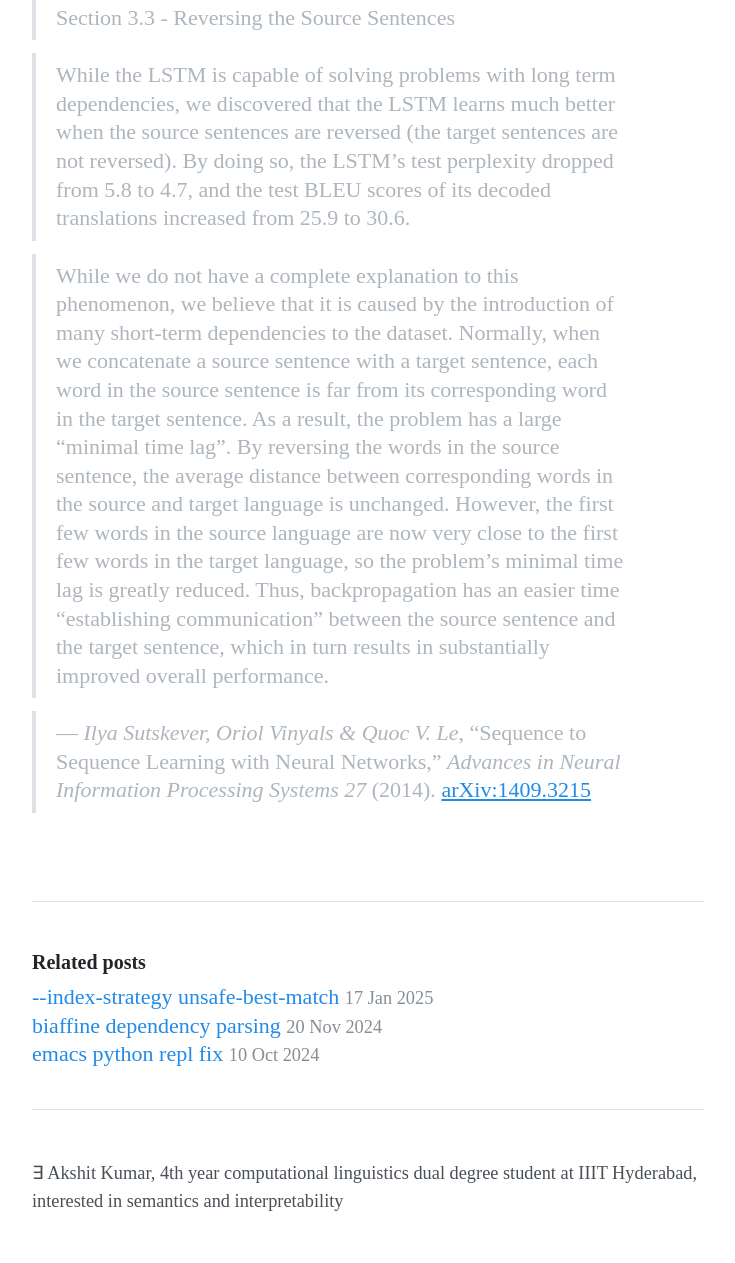
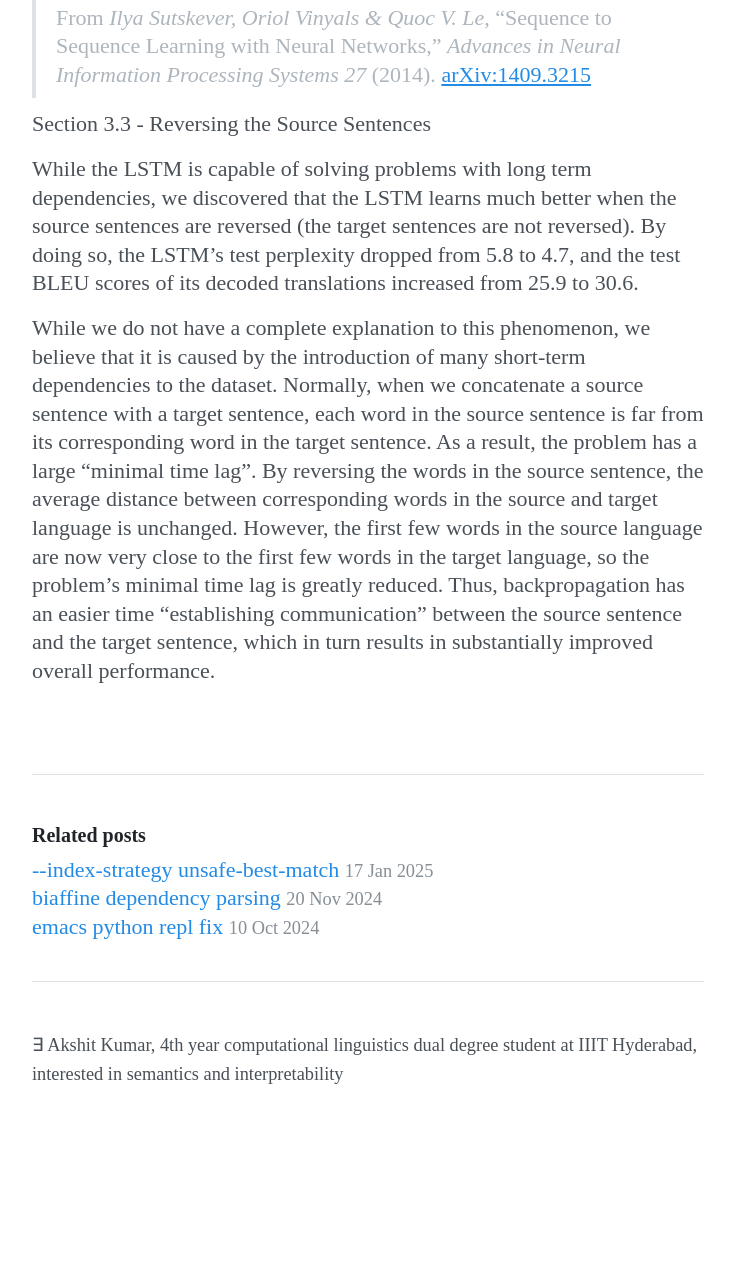
Before and after one commit to komikat/komikat.github.io, a Jekyll site: the page built from _posts/2025-06-06-establishing-communication.md, in a window 1280 px wide. Shown: the part 604-1867 px from the top of the page, without its empty margins (272-1007 px from the left). Built offline with Jekyll 4.4.1, drawn with Linux system fonts in a browser that asks for light colours; some web fonts are replaced; after the commit the page ends 1740 px from its top, so only the background shows below that.

Commit message:
remove full quotes, add citation in the beg

```diff
--- a/_posts/2025-06-06-establishing-communication.md
+++ b/_posts/2025-06-06-establishing-communication.md
@@ -7,10 +7,10 @@
 ![The Creation of Adam – Michelangelo](https://upload.wikimedia.org/wikipedia/commons/thumb/5/5b/Michelangelo_-_Creation_of_Adam_%28cropped%29.jpg/1920px-Michelangelo_-_Creation_of_Adam_%28cropped%29.jpg)
 *Michelangelo, The Creation of Adam (c. 1512)*
 
-> Section 3.3 - Reversing the Source Sentences
+> From *Ilya Sutskever, Oriol Vinyals & Quoc V. Le*, “Sequence to Sequence Learning with Neural Networks,” *Advances in Neural Information Processing Systems 27* (2014). [arXiv:1409.3215](https://arxiv.org/abs/1409.3215)
 
-> While the LSTM is capable of solving problems with long term dependencies, we discovered that the LSTM learns much better when the source sentences are reversed (the target sentences are not reversed). By doing so, the LSTM’s test perplexity dropped from 5.8 to 4.7, and the test BLEU scores of its decoded translations increased from 25.9 to 30.6.
+Section 3.3 - Reversing the Source Sentences
 
-> While we do not have a complete explanation to this phenomenon, we believe that it is caused by the introduction of many short-term dependencies to the dataset. Normally, when we concatenate a source sentence with a target sentence, each word in the source sentence is far from its corresponding word in the target sentence. As a result, the problem has a large “minimal time lag”. By reversing the words in the source sentence, the average distance between corresponding words in the source and target language is unchanged. However, the first few words in the source language are now very close to the first few words in the target language, so the problem’s minimal time lag is greatly reduced. Thus, backpropagation has an easier time “establishing communication” between the source sentence and the target sentence, which in turn results in substantially improved overall performance.
+While the LSTM is capable of solving problems with long term dependencies, we discovered that the LSTM learns much better when the source sentences are reversed (the target sentences are not reversed). By doing so, the LSTM’s test perplexity dropped from 5.8 to 4.7, and the test BLEU scores of its decoded translations increased from 25.9 to 30.6.
 
-> — *Ilya Sutskever, Oriol Vinyals & Quoc V. Le*, “Sequence to Sequence Learning with Neural Networks,” *Advances in Neural Information Processing Systems 27* (2014). [arXiv:1409.3215](https://arxiv.org/abs/1409.3215)
+While we do not have a complete explanation to this phenomenon, we believe that it is caused by the introduction of many short-term dependencies to the dataset. Normally, when we concatenate a source sentence with a target sentence, each word in the source sentence is far from its corresponding word in the target sentence. As a result, the problem has a large “minimal time lag”. By reversing the words in the source sentence, the average distance between corresponding words in the source and target language is unchanged. However, the first few words in the source language are now very close to the first few words in the target language, so the problem’s minimal time lag is greatly reduced. Thus, backpropagation has an easier time “establishing communication” between the source sentence and the target sentence, which in turn results in substantially improved overall performance.
```
